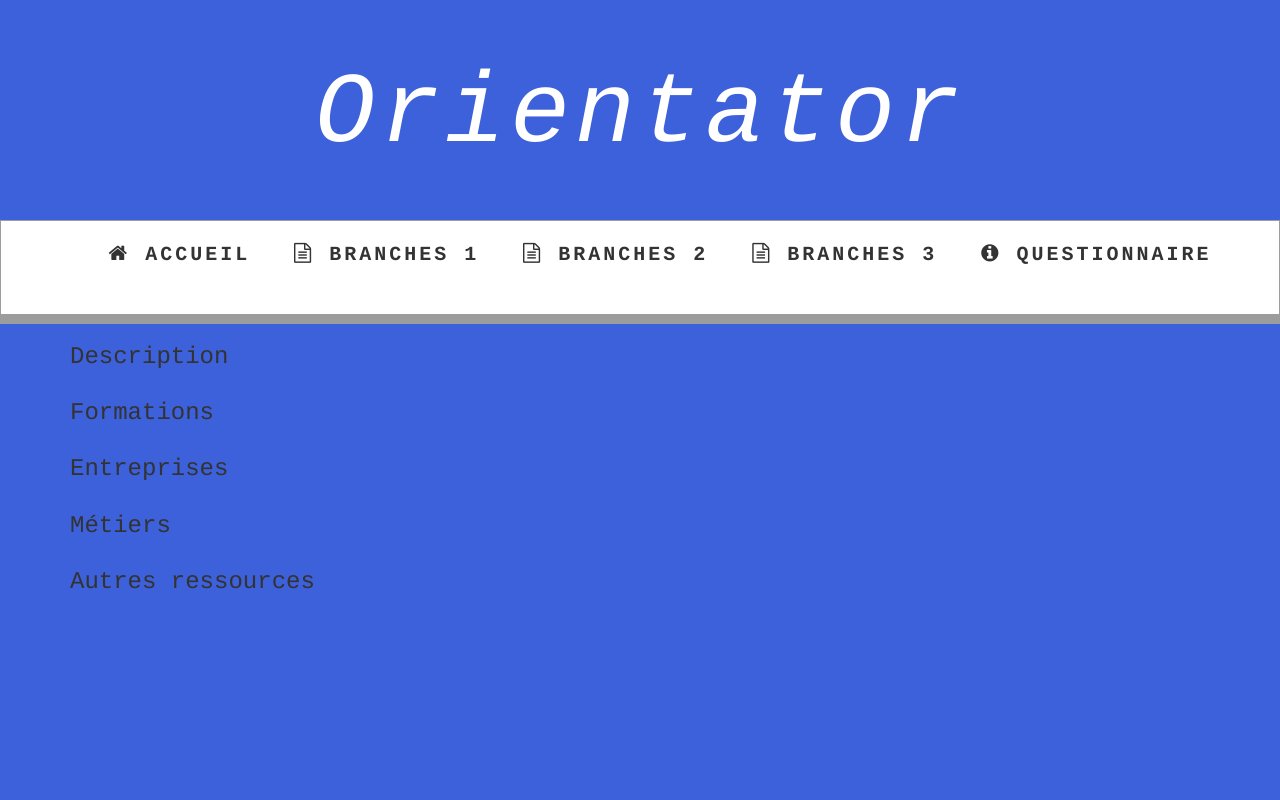
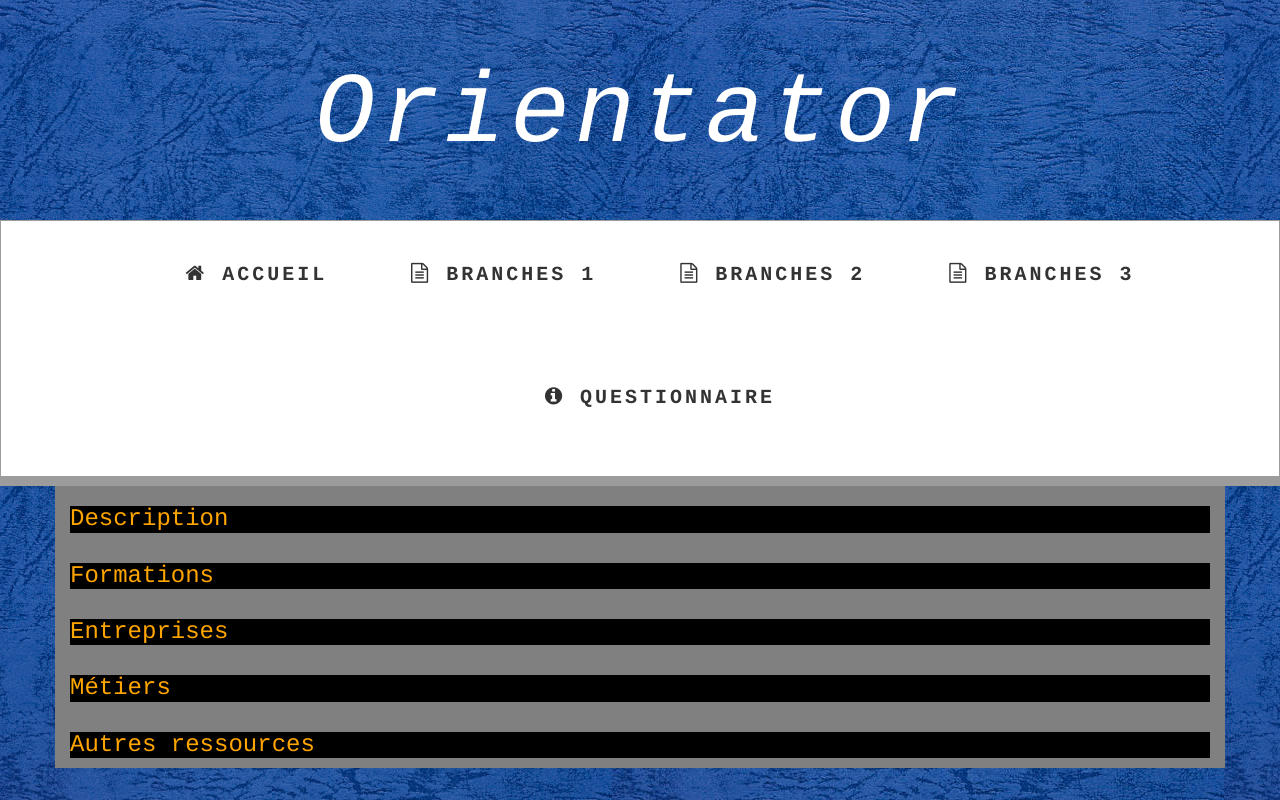
Before and after one commit to moreaumaxime/Orientator, a PHP site: page / in a window 1280 px wide. Run offline with PHP 8.4, Linux system fonts and the light colour scheme; some libraries are stand-ins or nearby versions; some web fonts are replaced.

Commit message:
Update styles.css

```diff
--- a/css/styles.css
+++ b/css/styles.css
@@ -1,8 +1,6 @@
 body
 {
-    background-color: #3d60db;
-    margin: 0;
-    padding: 0;
+    background: url(../images/bg.png);
 }
 .site
 {
@@ -21,16 +19,18 @@ body
 {
     font-family: 'Courier', sans-serif;
     font-size: 24px;
+    color: #ffa500;
+    background-color: black;
 }
 .text
 {
     font-family: 'Arial', sans-serif;
-    font-size: 11px;
+    font-size: 15px;
 }
 .footer-text
 {
     font-family: 'Arial', sans-serif;
-    font-size: 11px;
+    font-size: 15px;
     font-weight: bold;
 }
 .primary-color
@@ -45,6 +45,15 @@ body
 {
     color: #ffffff;
 }
+
+
+.site
+{
+    font-family: 'Arial', sans-serif;
+    background-color: gray;
+}
+
+
 
 /* mise en forme pour la barre navigateur*/
 nav{
@@ -62,7 +71,7 @@ li{
     letter-spacing: 3px;
     display: inline-block;
     text-align: center;
-    padding: 20px;
+    padding: 40px;
     text-transform: uppercase;
     transition: color 0.5s, background-color 0.5s, transform 0.5s;
 }
```
